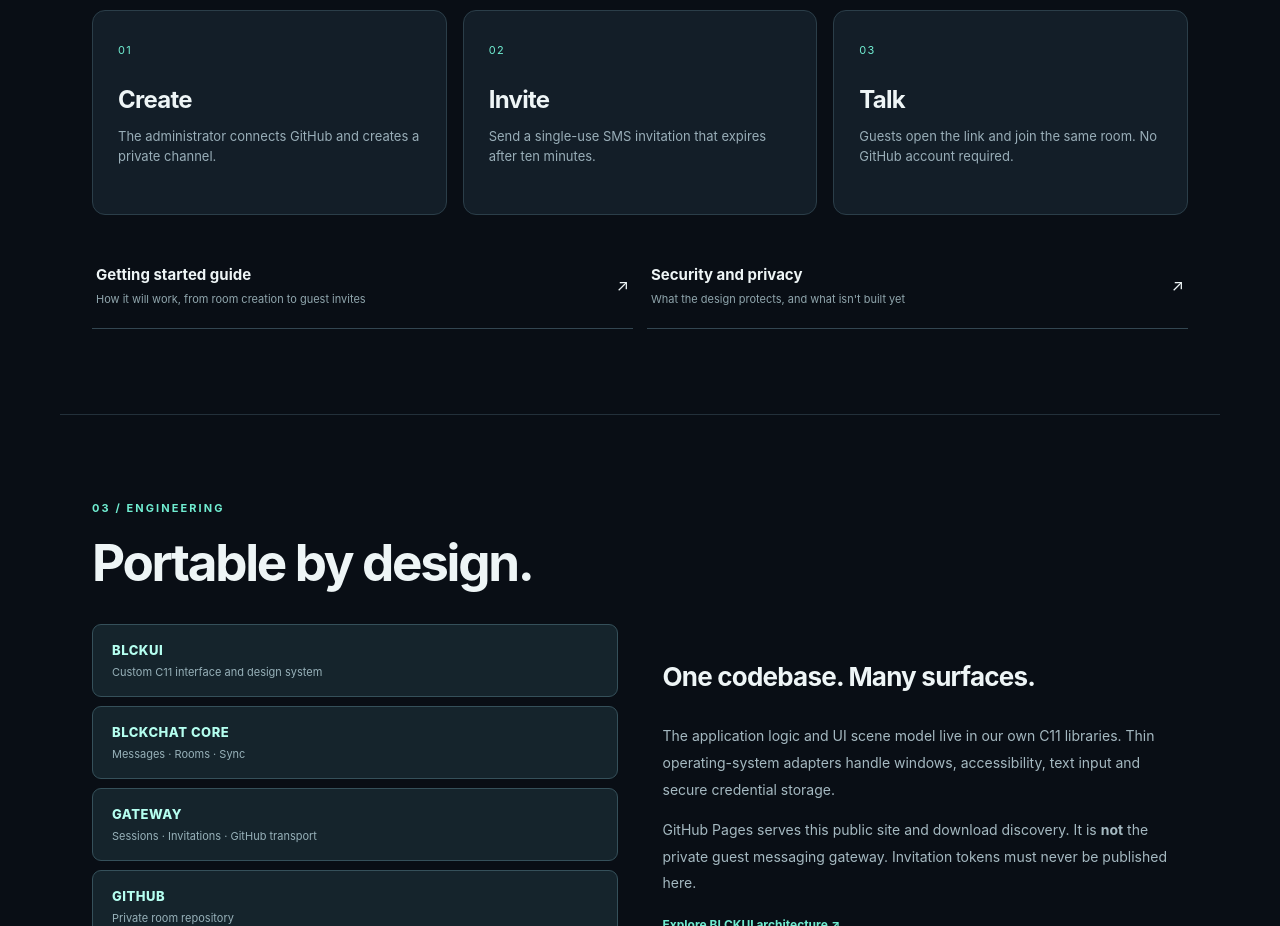
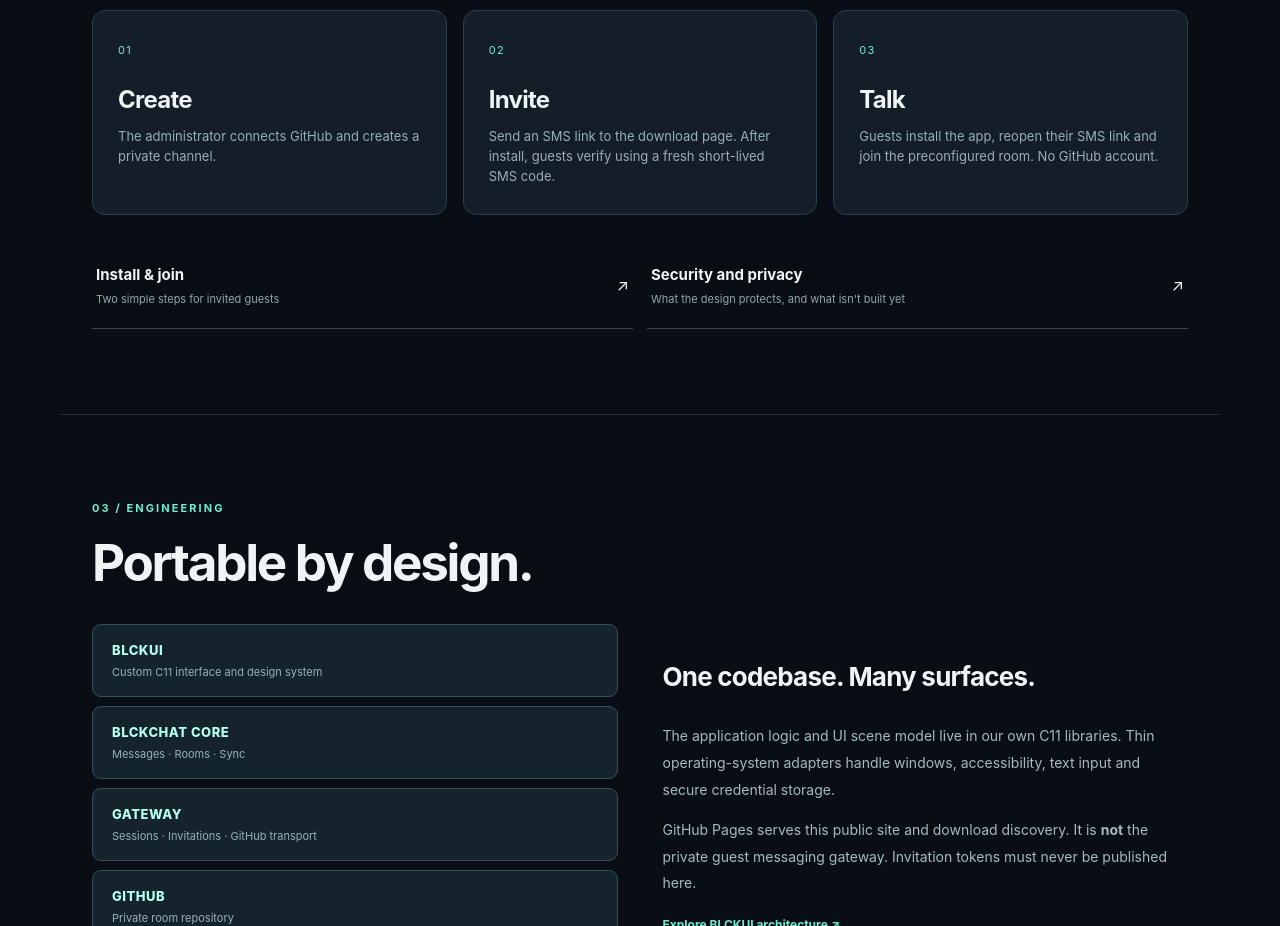
Before and after one commit to bspippi1337/blckchat, a plain HTML site: page site/index.html in a window 1280 px wide. Shown: the part 1560-2486 px from the top of the page. Drawn offline with Linux system fonts and the light colour scheme; no server answers.

Commit message:
web: link novice install-then-join onboarding from home

```diff
--- a/site/index.html
+++ b/site/index.html
@@ -43,8 +43,8 @@
 <div class="panel subtle"><p><strong>Looking for a build?</strong> This is an early-stage C11 project. The source is available now; public app binaries will appear here automatically when they have been built and attached to a GitHub Release.</p><a class="text-link" href="https://github.com/bspippi1337/blckchat/releases">All releases ↗</a> <a class="text-link" href="https://github.com/bspippi1337/blckchat">Browse source ↗</a></div>
 </section>
 <section class="section shell" id="manual"><div class="section-head"><div><p class="kicker">02 / GETTING STARTED</p><h2>One room. Everyone invited.</h2></div><p class="section-note">Planned onboarding flow. Login, SMS delivery and guest gateway are not yet live.</p></div>
-<div class="steps"><article><span class="num">01</span><h3>Create</h3><p>The administrator connects GitHub and creates a private channel.</p></article><article><span class="num">02</span><h3>Invite</h3><p>Send a single-use SMS invitation that expires after ten minutes.</p></article><article><span class="num">03</span><h3>Talk</h3><p>Guests open the link and join the same room. No GitHub account required.</p></article></div>
-<div class="manual-links"><a href="guide.html" class="guide-link"><span><b>Getting started guide</b><small>How it will work, from room creation to guest invites</small></span><span aria-hidden="true">↗</span></a><a href="security.html" class="guide-link"><span><b>Security and privacy</b><small>What the design protects, and what isn't built yet</small></span><span aria-hidden="true">↗</span></a></div>
+<div class="steps"><article><span class="num">01</span><h3>Create</h3><p>The administrator connects GitHub and creates a private channel.</p></article><article><span class="num">02</span><h3>Invite</h3><p>Send an SMS link to the download page. After install, guests verify using a fresh short-lived SMS code.</p></article><article><span class="num">03</span><h3>Talk</h3><p>Guests install the app, reopen their SMS link and join the preconfigured room. No GitHub account.</p></article></div>
+<div class="manual-links"><a href="join.html" class="guide-link"><span><b>Install &amp; join</b><small>Two simple steps for invited guests</small></span><span aria-hidden="true">↗</span></a><a href="security.html" class="guide-link"><span><b>Security and privacy</b><small>What the design protects, and what isn't built yet</small></span><span aria-hidden="true">↗</span></a></div>
 </section>
 <section class="section shell" id="architecture"><div class="section-head"><div><p class="kicker">03 / ENGINEERING</p><h2>Portable by design.</h2></div></div><div class="architecture"><div class="arch-row"><div>BLCKUI <span>Custom C11 interface and design system</span></div><div>BLCKCHAT CORE <span>Messages · Rooms · Sync</span></div><div>GATEWAY <span>Sessions · Invitations · GitHub transport</span></div><div>GITHUB <span>Private room repository</span></div></div><div class="arch-copy"><h3>One codebase. Many surfaces.</h3><p>The application logic and UI scene model live in our own C11 libraries. Thin operating-system adapters handle windows, accessibility, text input and secure credential storage.</p><p>GitHub Pages serves this public site and download discovery. It is <strong>not</strong> the private guest messaging gateway. Invitation tokens must never be published here.</p><a class="text-link" href="https://github.com/bspippi1337/blckchat/blob/main/docs/GUI.md">Explore BLCKUI architecture ↗</a></div></div></section>
 </main>
```
